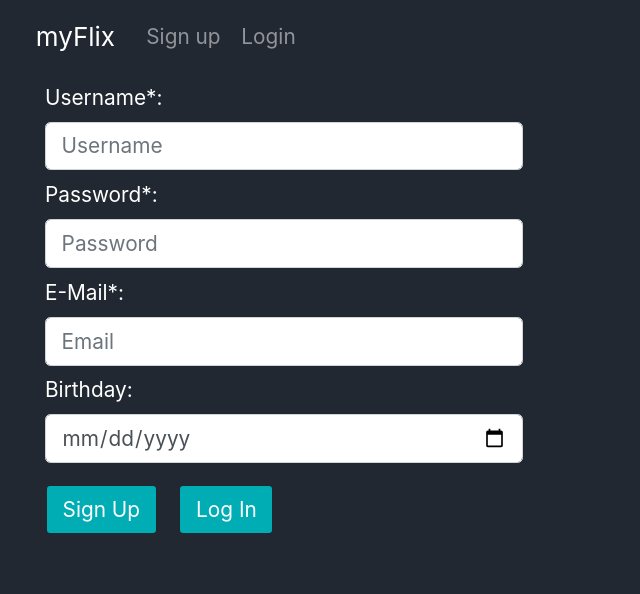
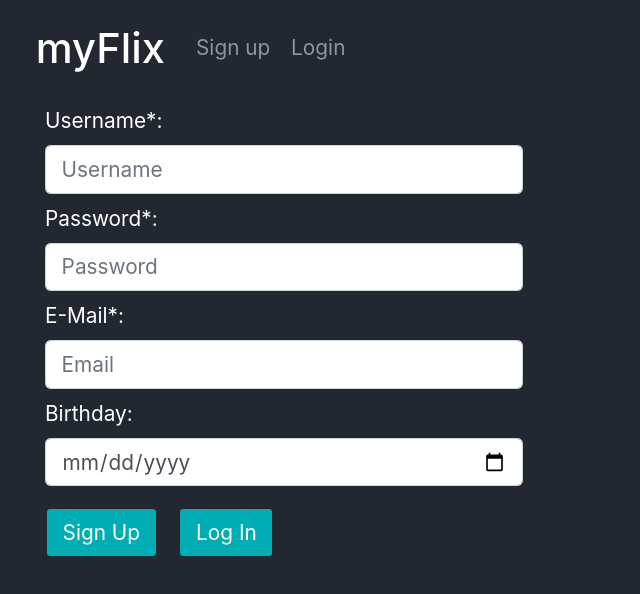
Before and after one commit to faratim/myFlix-client, a React (Vite) app: page /register in a window 1280 px wide. Shown: the top 594 px of the page, without its empty margins (0-640 px from the left). Built offline with nearby package versions, Linux system fonts and the light colour scheme.

Commit message:
final touches and updated readme

```diff
--- a/src/components/navbar/navbar.jsx
+++ b/src/components/navbar/navbar.jsx
@@ -16,19 +16,19 @@
     return userToken ? userToken : false;
   };
   return (
-    <Navbar className="main-navbar navbar-fixed-top" variant="dark">
+    <Navbar collapseOnSelect expand="lg" className="main-navbar navbar-fixed-top" variant="dark">
       <Navbar.Brand className="navbar-logo" href="/">
         myFlix
       </Navbar.Brand>
-      <Navbar.Toggle aria-controls="basic-navbar-nav" />
-      <Navbar.Collapse id="basic-navbar-nav">
-        <Nav className="nav-bar">
+      <Navbar.Toggle aria-controls="responsive-navbar-nav" />
+      <Navbar.Collapse id="responsive-navbar-nav">
+        <Nav className="mr-auto">
           {getToken() && (
             <Nav.Link href="/">Movies</Nav.Link>
           )}
           {getToken() && (
             <Nav.Link href={`/users/${user}`}>
-              {user}
+              Account
             </Nav.Link>
           )}
           {!getToken() && (
--- a/src/components/navbar/navbar.scss
+++ b/src/components/navbar/navbar.scss
@@ -6,3 +6,8 @@
     top: 0;
     z-index: 1000;
 }
+
+.navbar-logo {
+    font-size: 2rem;
+    font-weight: 500;
+}
```
Also changed, not shown: myFlix.jpg (added), 21 other files (tests, documents, lock files or other folders).
